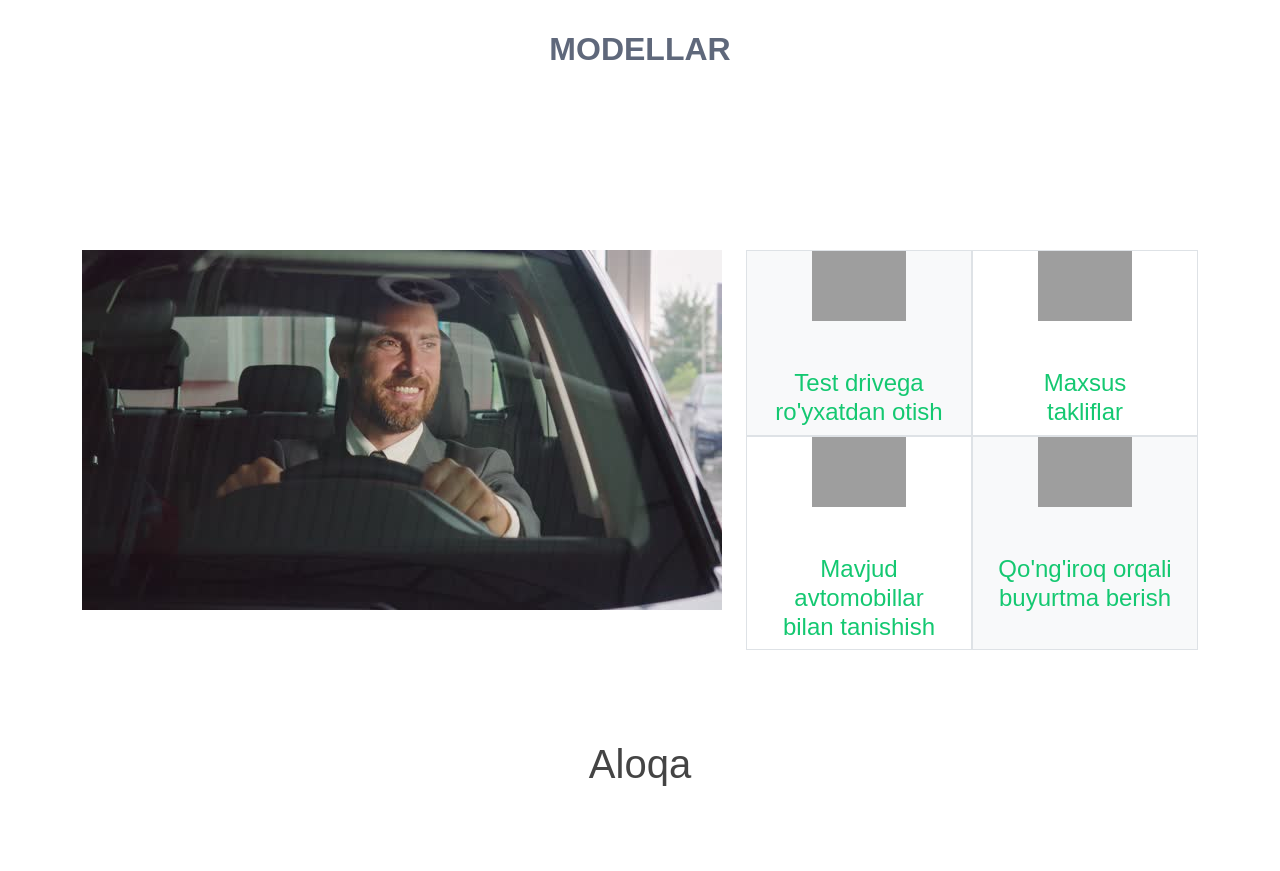
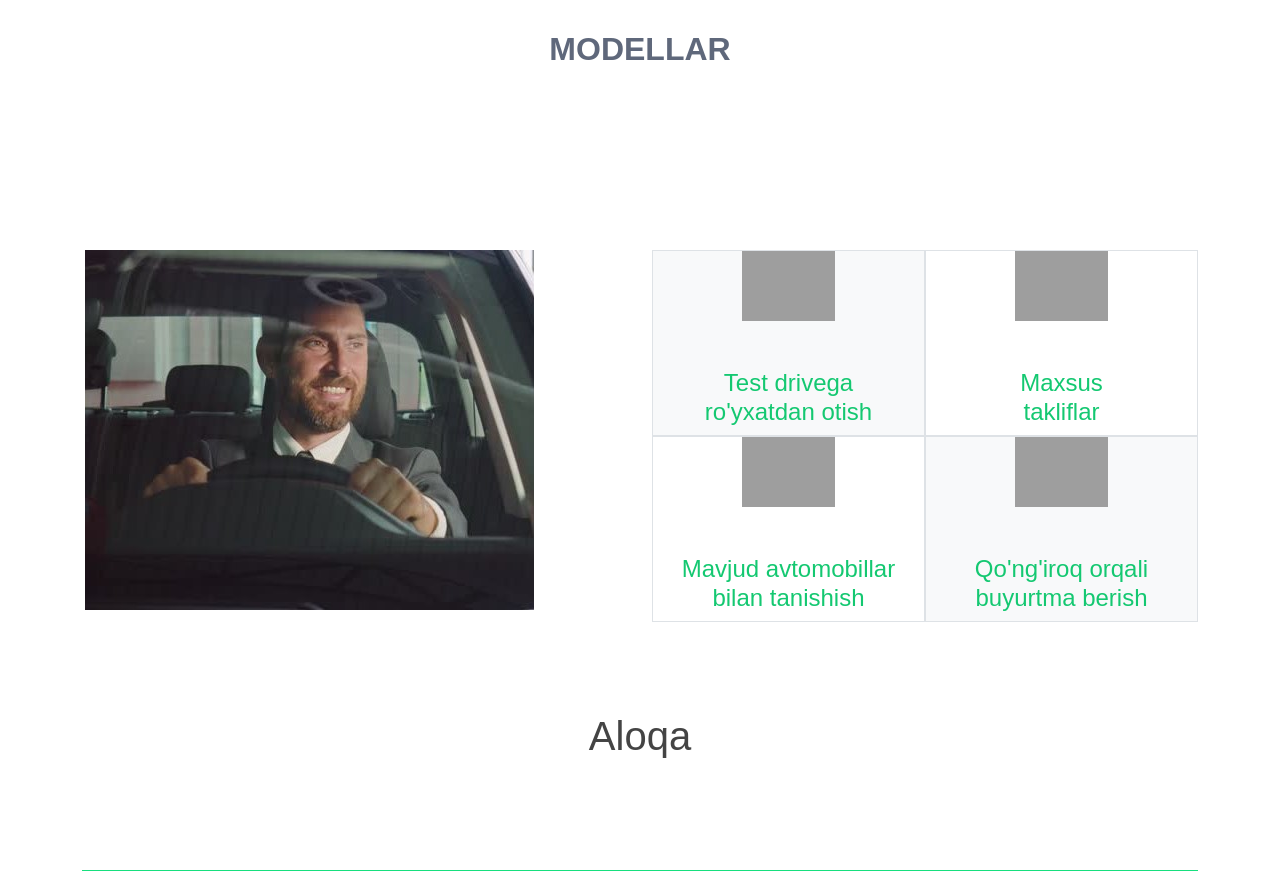
Before and after one commit to SHOHIJAHON20001/SandDMotors, a Django app: page / in a window 1280 px wide. Shown: the part 922-1793 px from the top of the page. Run offline with Django 4.2, Linux system fonts and the light colour scheme; data that the repository does not hold is empty; parts of the project's set-up code (start-up, migrations or seed data) failed here and were passed over; some libraries are stand-ins or nearby versions; grey boxes are pictures that could not be loaded.

Commit message:
sandmotors

```diff
--- a/templates/index.html
+++ b/templates/index.html
@@ -63,11 +63,11 @@
 
     <br>
     <!-- ======= model description Section ======= -->
-    <div class="container text-center" style="width: 90%; box-sizing: border-box;">
+    <div class="container text-center" >
       <div class="row">
         <div class="col">
           <div class="col-md-10">
-            <img src="/static/assets/img/salon1.jpg" class="img" >
+            <img src="/static/assets/img/salon.jpg" class="img" >
           </div>
           <div>
           </div>
```
Also changed, not shown: media/Cars/BYDHAN_jGOeoic.jpg (added), media/Cars/BYD_SEAGUL.jpeg (added), media/Cars/Hozon-Neta-S.png (added), media/Cars/byd_dolphin.jpg (added), media/Cars/byd_song_plus.jpg (added), media/Cars/chazor.jpg (added), media/Cars/mercedes.jpg (added), media/Cars/monza_fFZ10Ed.jpg (added), media/Cars/netablock.jpg (added), media/Cars/netagt.jpg (added), static/assets/img/salon.jpg (added), static/assets/img/salon1.jpg (deleted).
